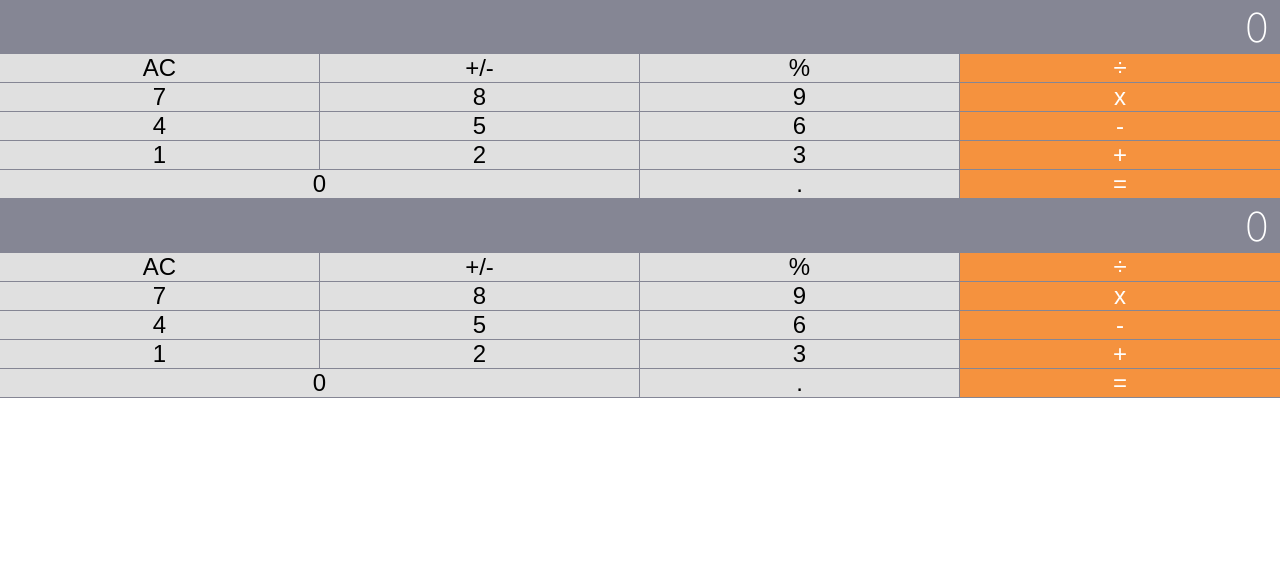
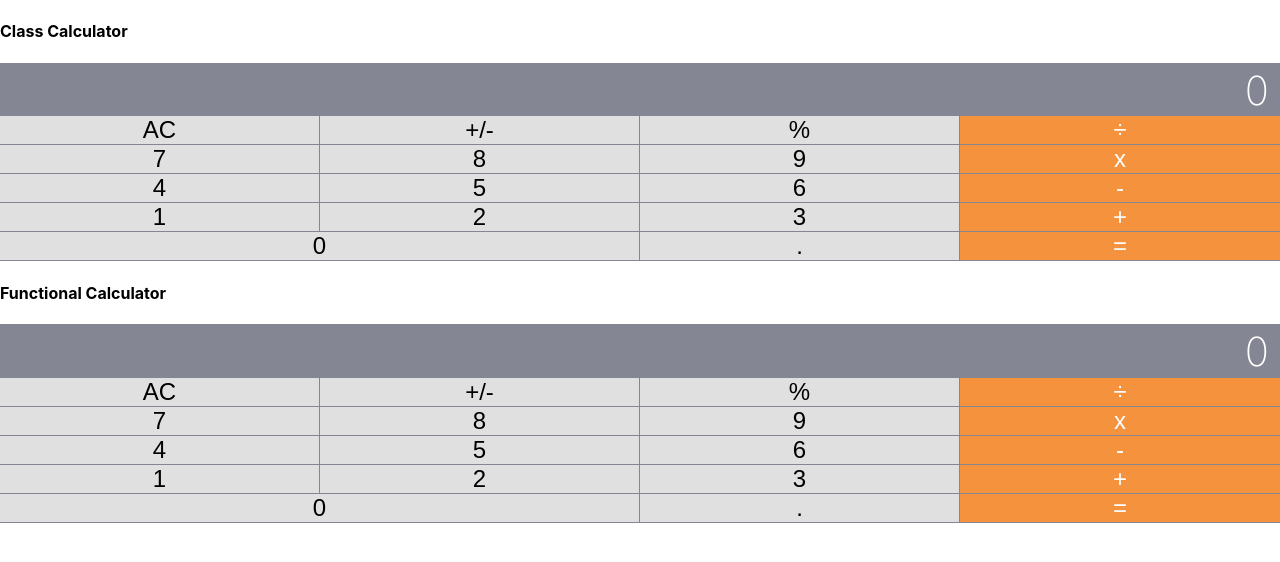
Before and after one commit to dylanclarke890/ReactCalculator, a React (Create React App) app: page / in a window 1280 px wide. Shown: the top 562 px of the page. Built offline with nearby package versions, Linux system fonts and the light colour scheme.

Commit message:
added header to calculators

```diff
--- a/src/app/components/classComponents/Calculator.js
+++ b/src/app/components/classComponents/Calculator.js
@@ -1,5 +1,6 @@
 import React, { Component} from 'react';
 
+import Header from '../shared/Header';
 import InputDisplay from './InputDisplay';
 import ButtonPanel from './ButtonPanel';
 import calculate from '../../logic/class/calculate';
@@ -17,15 +18,13 @@
   }
 
   handleClick = buttonName => {
-    console.log(this.state);
-    console.log(buttonName);
     this.setState(calculate(this.state, buttonName));
-    console.log(this.state);
   };
 
   render(){
     return (
       <div className="component-calculator-app">
+        <Header message="Class Calculator" />
         <InputDisplay value={this.state.next || this.state.total || "0"} />
         <ButtonPanel clickHandler={this.handleClick}/>
       </div>
--- a/src/app/components/functionalComponents/Calculator.js
+++ b/src/app/components/functionalComponents/Calculator.js
@@ -1,9 +1,11 @@
 import React, {useState} from 'react';
 
+import Header from '../shared/Header';
 import InputDisplay from './InputDisplay';
 import ButtonPanel from './ButtonPanel';
+
+import '../../theme/Calculator.css';
 import calculate from '../../logic/function/calculate';
-import '../../theme/Calculator.css';
 
 export default function Calculator() {
 
@@ -14,14 +16,12 @@
   });
 
   let handleClick = (buttonName) => {
-    console.log(state);
-    console.log(buttonName);
     setState(calculate(state, buttonName));
-    console.log(state);
   };
 
   return (
     <div className="component-calculator-app">
+      <Header message="Functional Calculator" />
       <InputDisplay value={state.next || state.total || "0"} />
       <ButtonPanel clickHandler={handleClick}/>
     </div>
--- /dev/null
+++ b/src/app/components/shared/Header.js
@@ -0,0 +1,11 @@
+import {PropTypes} from "prop-types";
+
+export default function Header(props){
+  return (
+    <h4>{props.message}</h4>
+  );
+};
+
+Header.propTypes = {
+  message: PropTypes.string
+};
```
